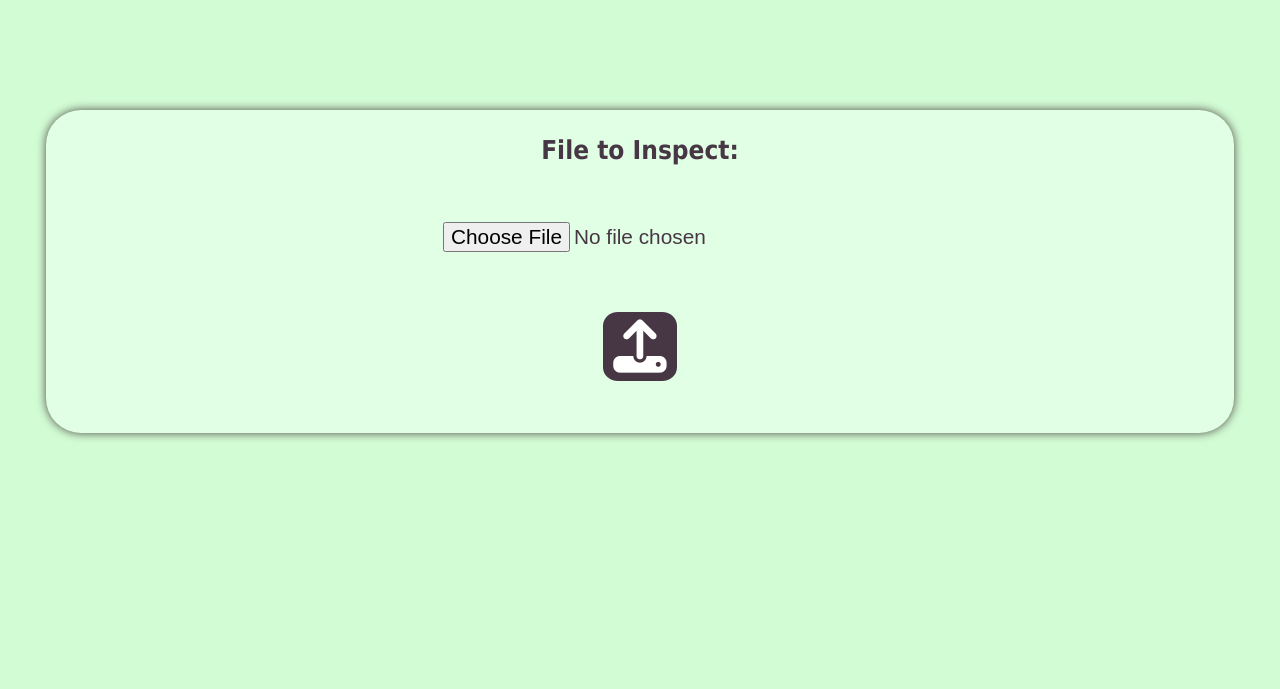
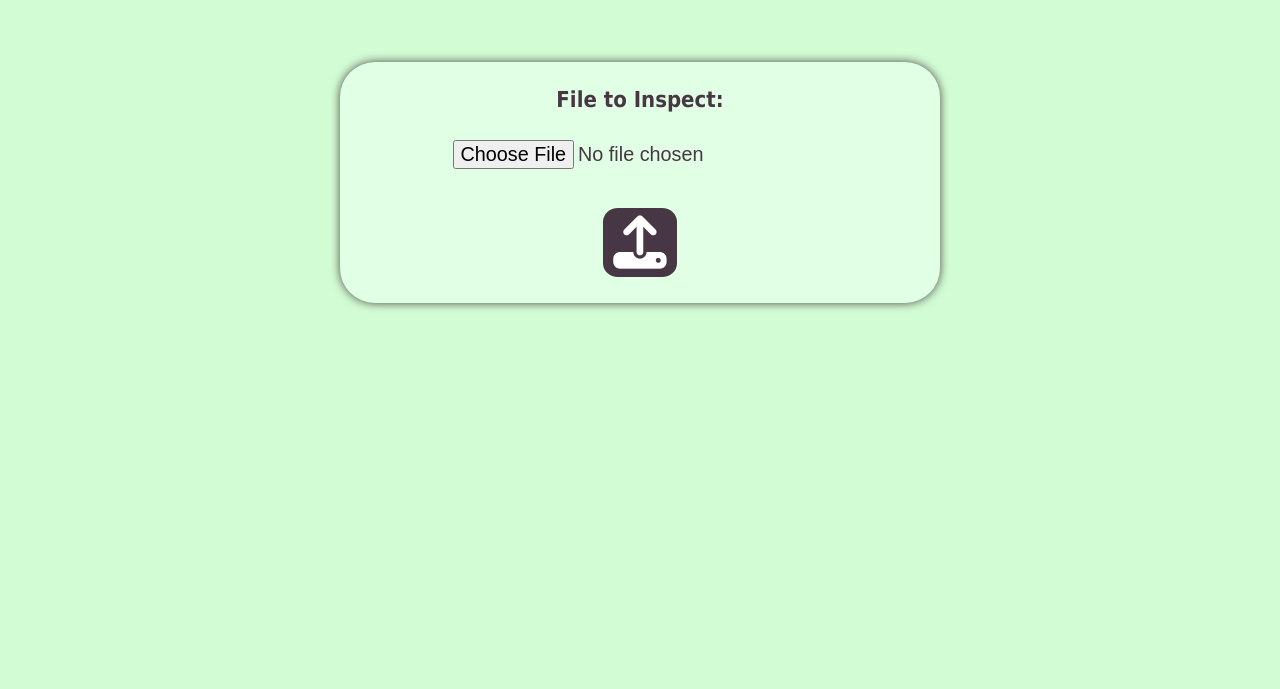
Before and after one commit to rvrvrv/file-size, a website: page public/index.html in a window 1280 px wide. Shown: the part 111-800 px from the top of the page. Drawn offline with Linux system fonts and the light colour scheme.

Commit message:
Adjust size of font and form

```diff
--- a/public/style.css
+++ b/public/style.css
@@ -1,12 +1,13 @@
 body {
 	background: #d1fcd4;
 	color: #473744;
-	font: bold 26px Tahoma;
+	font: bold 22px Tahoma;
 	text-align: center;
 	overflow: hidden;
 }
 
 h1 {
+	line-height: .9em;
 	text-shadow: 0 0 15px #fff;
 }
 
@@ -14,8 +15,9 @@ form {
 	background: #e1ffe4;
 	box-shadow: 0 0 10px #4f4744;
 	border-radius: 35px;
-	margin: 10% auto;
-	max-width: 90%;
+	height: 190px;
+	margin: 13vh auto;
+	max-width: 550px;
 	padding: 2%;
 }
 
@@ -24,7 +26,8 @@ button, input, label {
 }
 
 input {
-	font-size: .8em;
+	font-size: .9em;
+	height: 2.6em;
 	margin: 5% auto;
 	max-width: 100%;
 }
@@ -45,7 +48,7 @@ button {
 	color: #fff;
 	border: 0;
 	border-radius: 20%;
-	margin: 2em auto;
+	margin: 1em auto;
 	padding: .6em .8em;
 	cursor: pointer;
 	opacity: 1;
```
